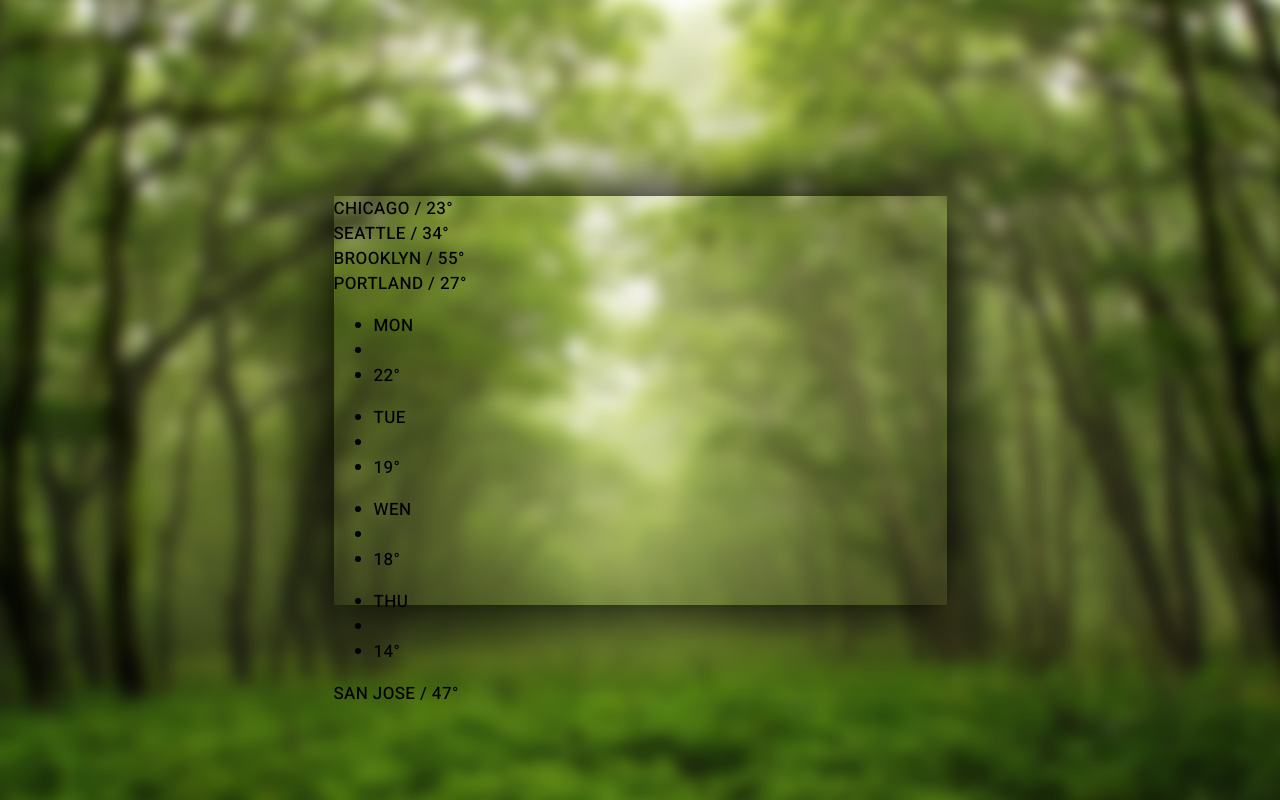
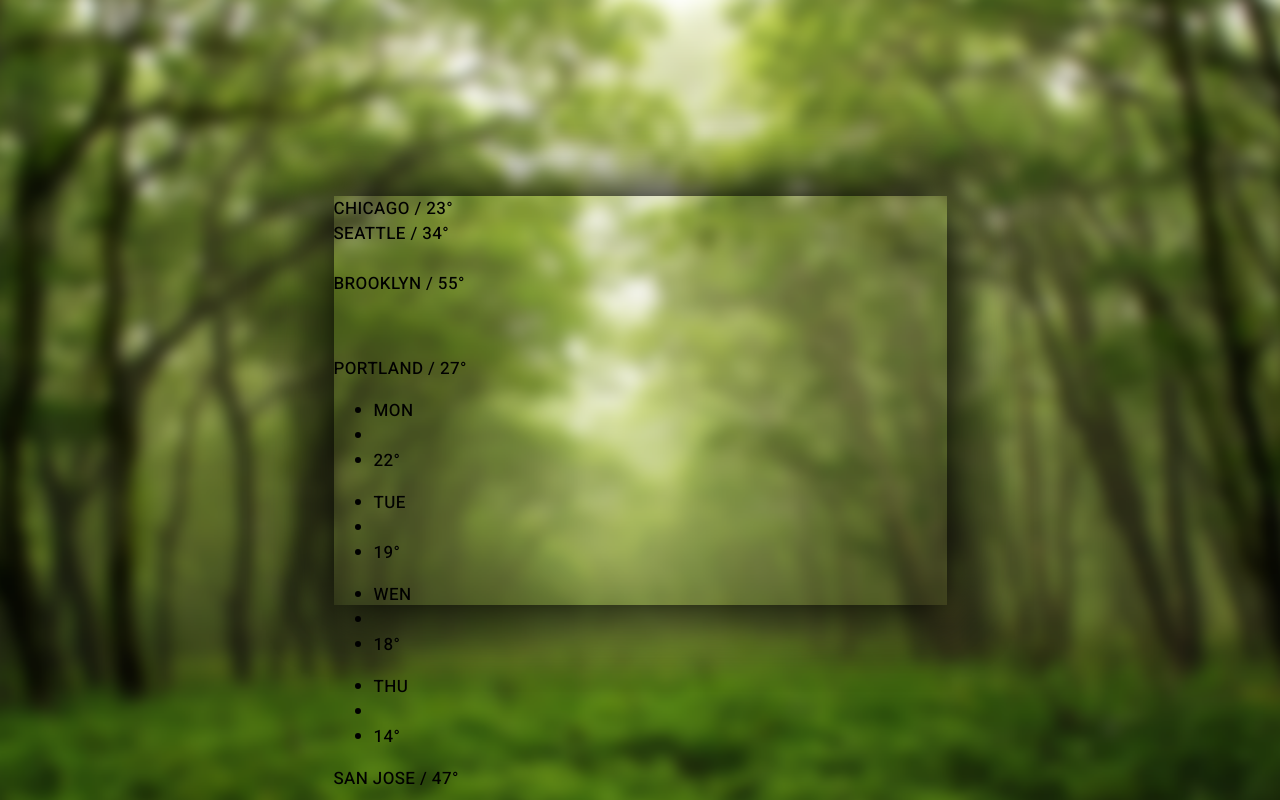
Before and after one commit to Tktenshi/widget, a plain HTML site: page index.html in a window 1280 px wide. Drawn offline with Linux system fonts and the light colour scheme.

Commit message:
добавлены колонки

```diff
--- a/styles/grid.css
+++ b/styles/grid.css
@@ -18,14 +18,15 @@ body {
 }
 
 .main-widget {
-    /*display: -ms-inline-flexbox;*/
-    /*display: -webkit-inline-flex;*/
-    /*display: inline-flex;*/
-    /*-ms-flex-wrap: wrap;*/
-    /*-webkit-flex-wrap: wrap;*/
-    /*flex-wrap: wrap;*/
+    display: grid;
     height: 409px;
     width: 613px;
+
+    grid-template-columns: repeat(auto-fit, minmax(-webkit-max-content, 1fr));
+    grid-template-columns: repeat(auto-fit, minmax(max-content, 1fr));
+    grid-template-rows: auto minmax(50px, 50vh) 5em;
+
+
     /*-webkit-align-content: center;*/
     /*align-content: center;*/
     margin: auto;
```
